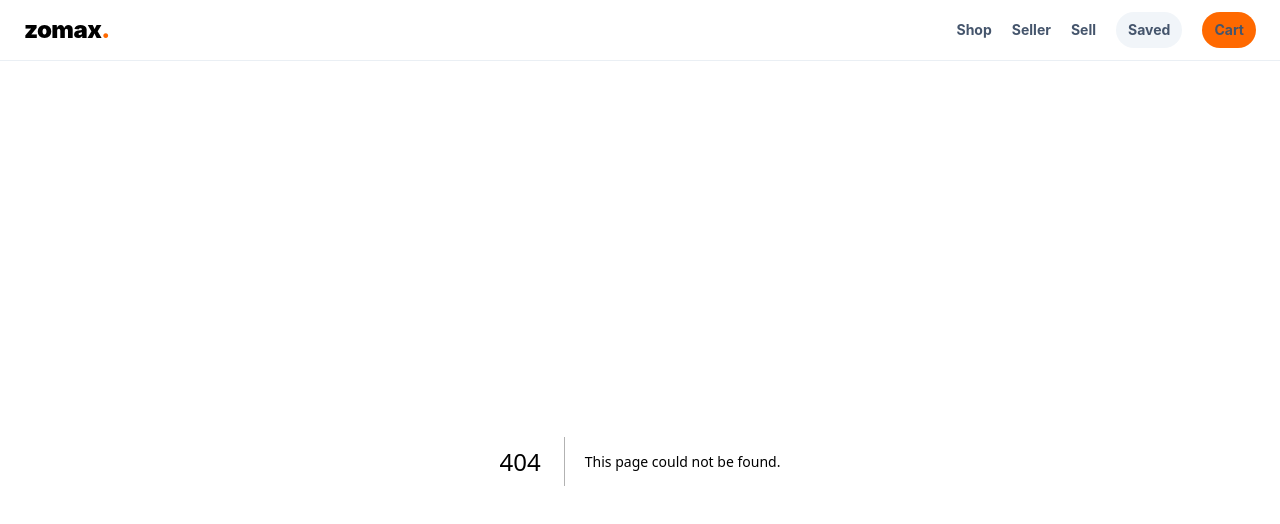
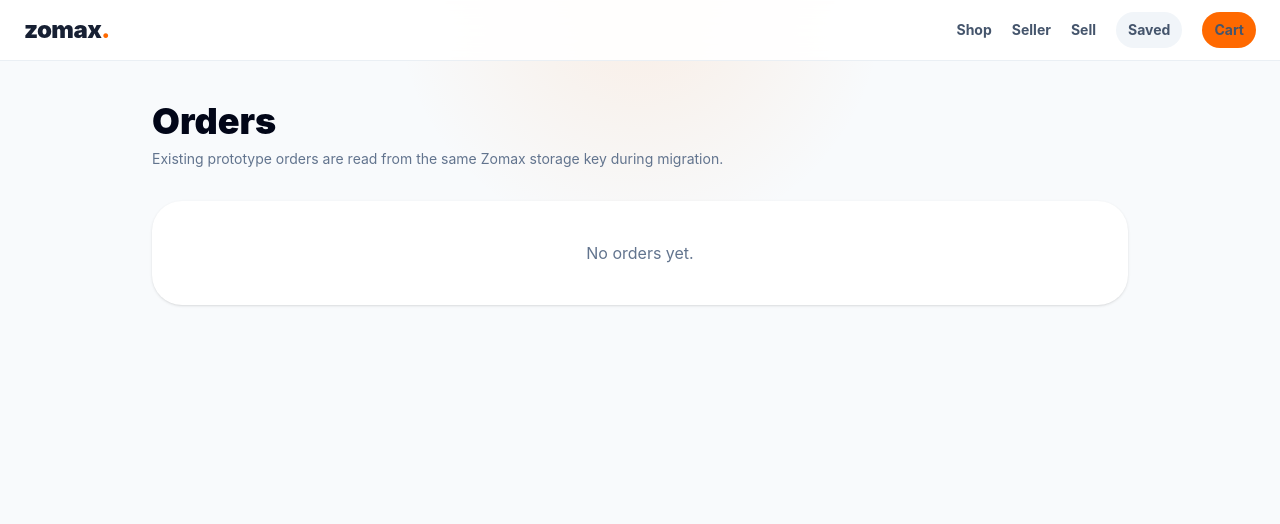
Before and after one commit to nbeekeddy-debug/zomax, a Next.js app: page /orders in a window 1280 px wide. Before the commit this address had no page. Shown: the top 524 px of the page. Built offline with nearby package versions, Linux system fonts and the light colour scheme.

Commit message:
feat: migrate orders route

```diff
--- /dev/null
+++ b/app/orders/page.tsx
@@ -0,0 +1,35 @@
+"use client";
+
+import { useEffect, useState } from "react";
+
+type Order = { id: string | number; total?: number; status?: string; date?: string; items?: unknown[] };
+
+export default function OrdersPage() {
+  const [orders, setOrders] = useState<Order[]>([]);
+
+  useEffect(() => {
+    try { setOrders(JSON.parse(localStorage.getItem("zomax_orders") || "[]")); } catch { setOrders([]); }
+  }, []);
+
+  return (
+    <main className="mx-auto max-w-5xl px-4 py-10 md:px-6">
+      <h1 className="text-4xl font-black text-slate-950">Orders</h1>
+      <p className="mt-2 text-sm text-slate-500">Existing prototype orders are read from the same Zomax storage key during migration.</p>
+      <div className="mt-8 space-y-4">
+        {orders.length ? orders.map((order) => (
+          <div key={String(order.id)} className="rounded-[28px] bg-white p-5 shadow-sm">
+            <div className="flex items-center justify-between gap-4">
+              <div>
+                <p className="font-black text-slate-900">Order #{order.id}</p>
+                <p className="mt-1 text-sm text-slate-500">{order.date || "Date unavailable"} · {order.items?.length || 0} items</p>
+              </div>
+              <span className="rounded-full bg-orange-50 px-3 py-1 text-xs font-black text-orange-700">{order.status || "Placed"}</span>
+            </div>
+          </div>
+        )) : (
+          <div className="rounded-[30px] bg-white p-10 text-center text-slate-500 shadow-sm">No orders yet.</div>
+        )}
+      </div>
+    </main>
+  );
+}
```
